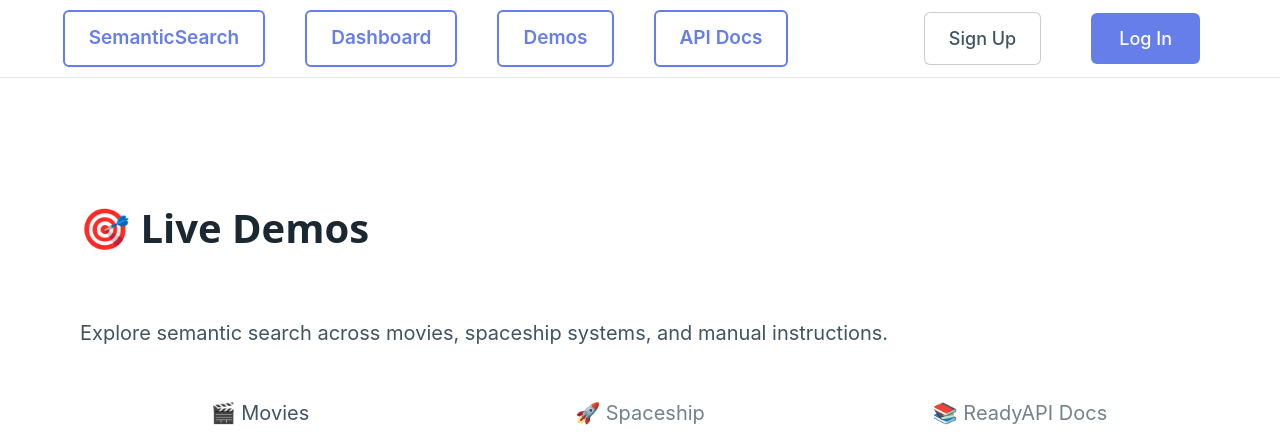
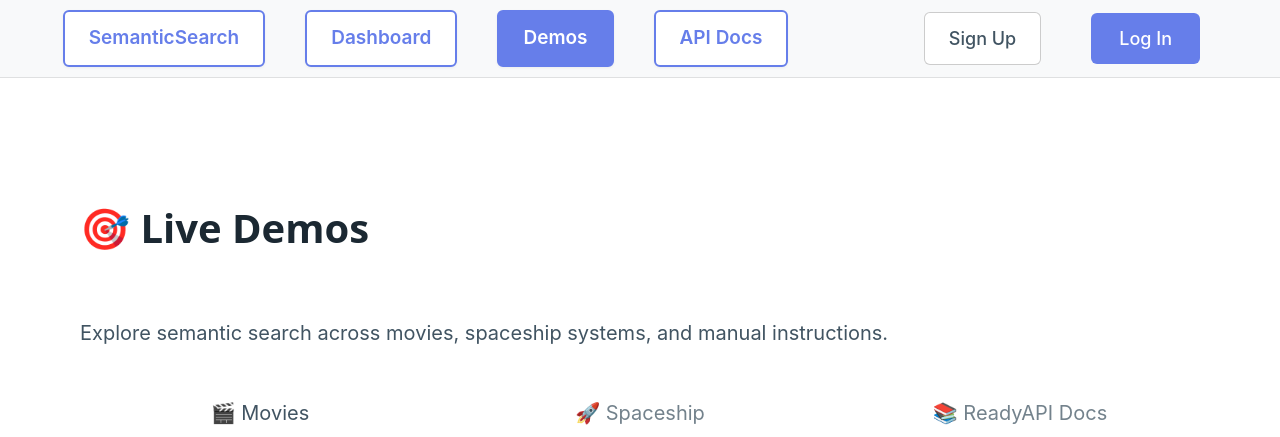
Before and after one commit to Esteban0007/AI_API, a FastAPI app: page /demos in a window 1280 px wide. Shown: the top 437 px of the page. Run offline with FastAPI, Linux system fonts and the light colour scheme.

Commit message:
Agregar botón activo en navbar y cambiar fondo a gris claro

```diff
--- a/app/templates/base.html
+++ b/app/templates/base.html
@@ -152,6 +152,11 @@
         border-color: #667eea !important;
         transform: translateY(-2px) !important;
         box-shadow: 0 4px 12px rgba(102, 126, 234, 0.3) !important;
+      }
+      .nav-menu a.active {
+        background-color: #667eea !important;
+        color: white !important;
+        border-color: #667eea !important;
       }
       @media (max-width: 768px) {
         nav {
@@ -329,7 +334,7 @@
         border-bottom: 1px solid rgba(0, 0, 0, 0.1);
         position: relative;
         flex-wrap: nowrap;
-        background: white;
+        background: #f8f9fa;
         gap: 2rem;
       "
     >
@@ -696,6 +701,27 @@
         initializeNavbar();
       }
       window.addEventListener("load", initializeNavbar);
+
+      // Mark active navigation link
+      function markActiveNavLink() {
+        const currentPath = window.location.pathname;
+        document.querySelectorAll("#nav-menu a").forEach((link) => {
+          const href = link.getAttribute("href");
+          if (currentPath === href || currentPath.startsWith(href + "/")) {
+            link.classList.add("active");
+          } else {
+            link.classList.remove("active");
+          }
+        });
+      }
+
+      // Initialize on load
+      if (document.readyState === "loading") {
+        document.addEventListener("DOMContentLoaded", markActiveNavLink);
+      } else {
+        markActiveNavLink();
+      }
+      window.addEventListener("load", markActiveNavLink);
     </script>
   </body>
 </html>
```
